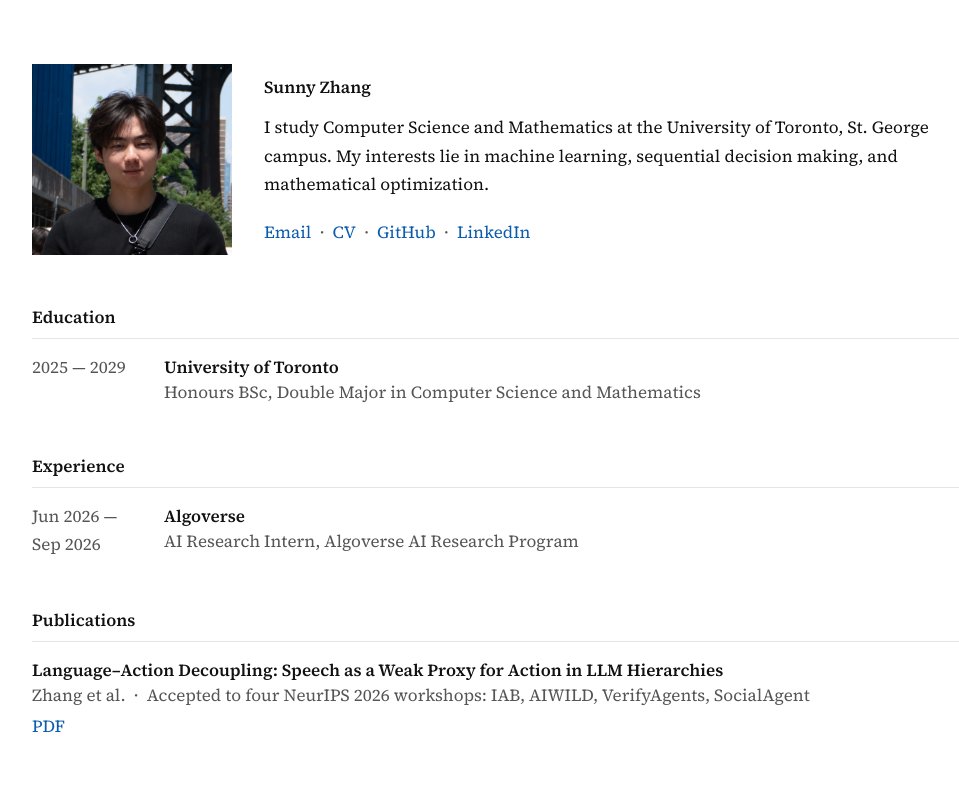
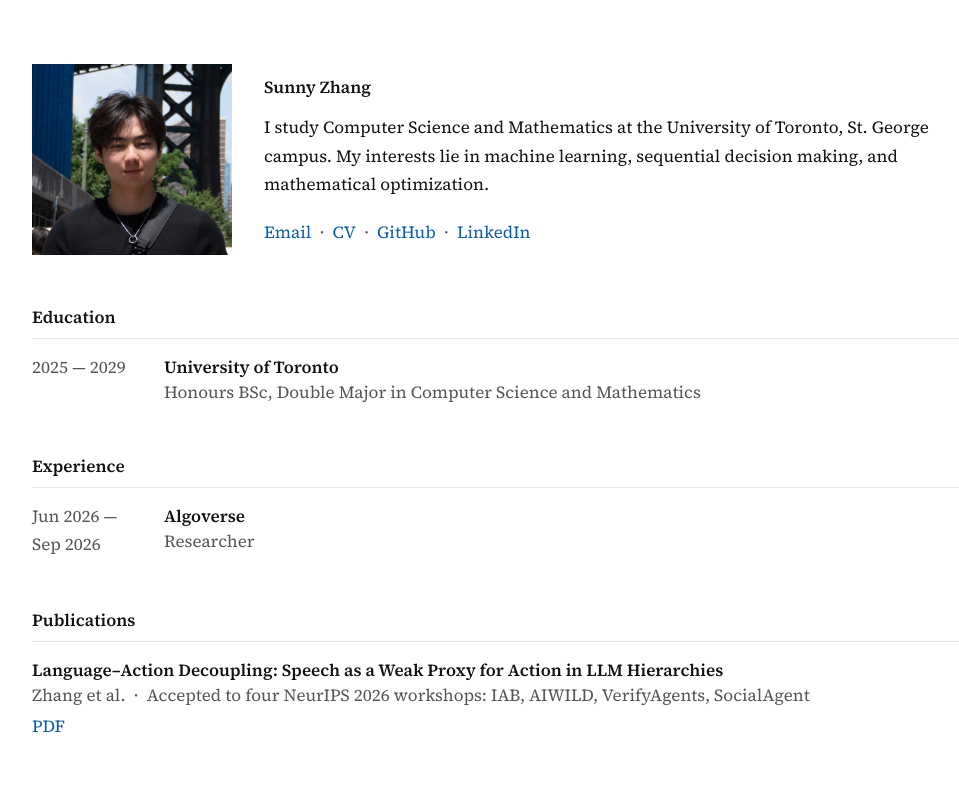
Before and after one commit to sunnysanitize/portfolio-website, a Next.js app: page / in a window 1280 px wide. Shown: the top 793 px of the page, without its empty margins (136-1095 px from the left). Built offline with nearby package versions, Linux system fonts and the light colour scheme.

Commit message:
shorten Algoverse role to Researcher

```diff
--- a/app/page.tsx
+++ b/app/page.tsx
@@ -16,7 +16,7 @@ const education = [
 const experience = [
   {
     place: "Algoverse",
-    detail: "AI Research Intern, Algoverse AI Research Program",
+    detail: "Researcher",
     period: "Jun 2026 — Sep 2026",
   },
 ];
```
